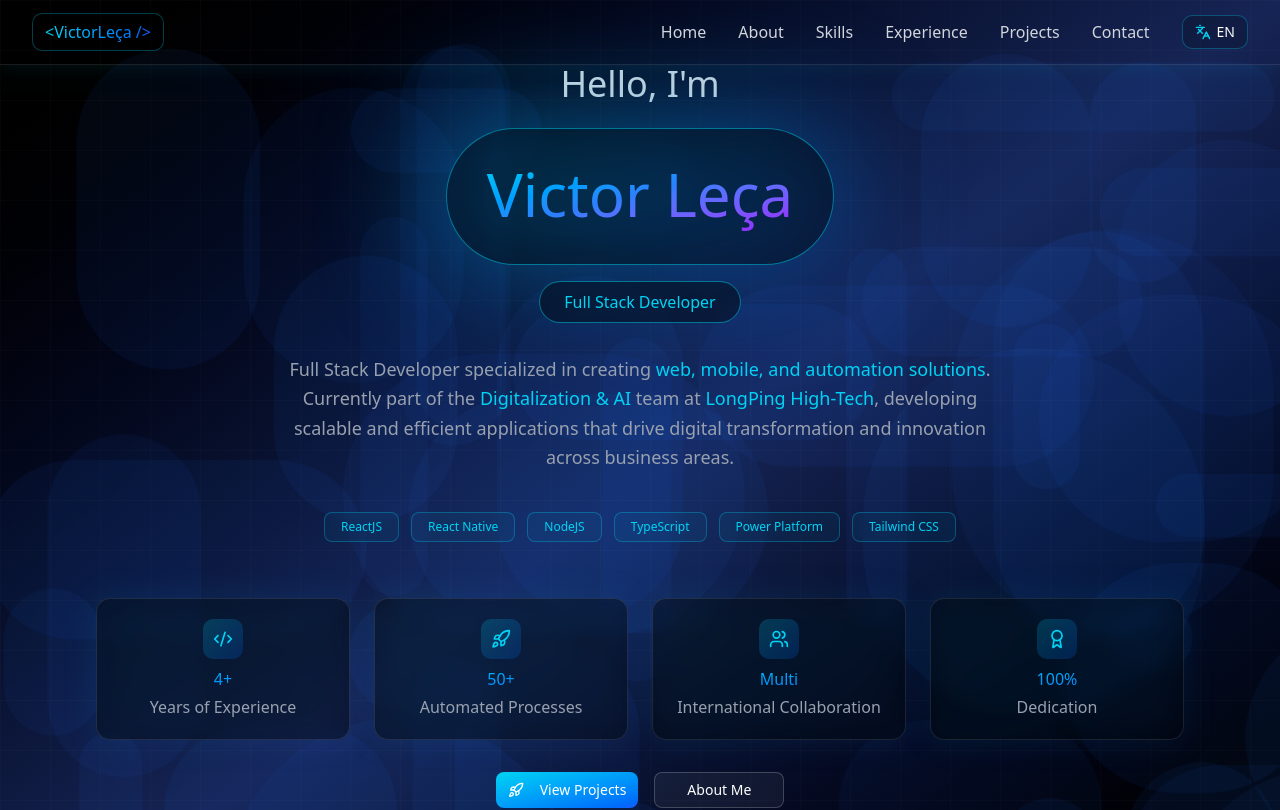
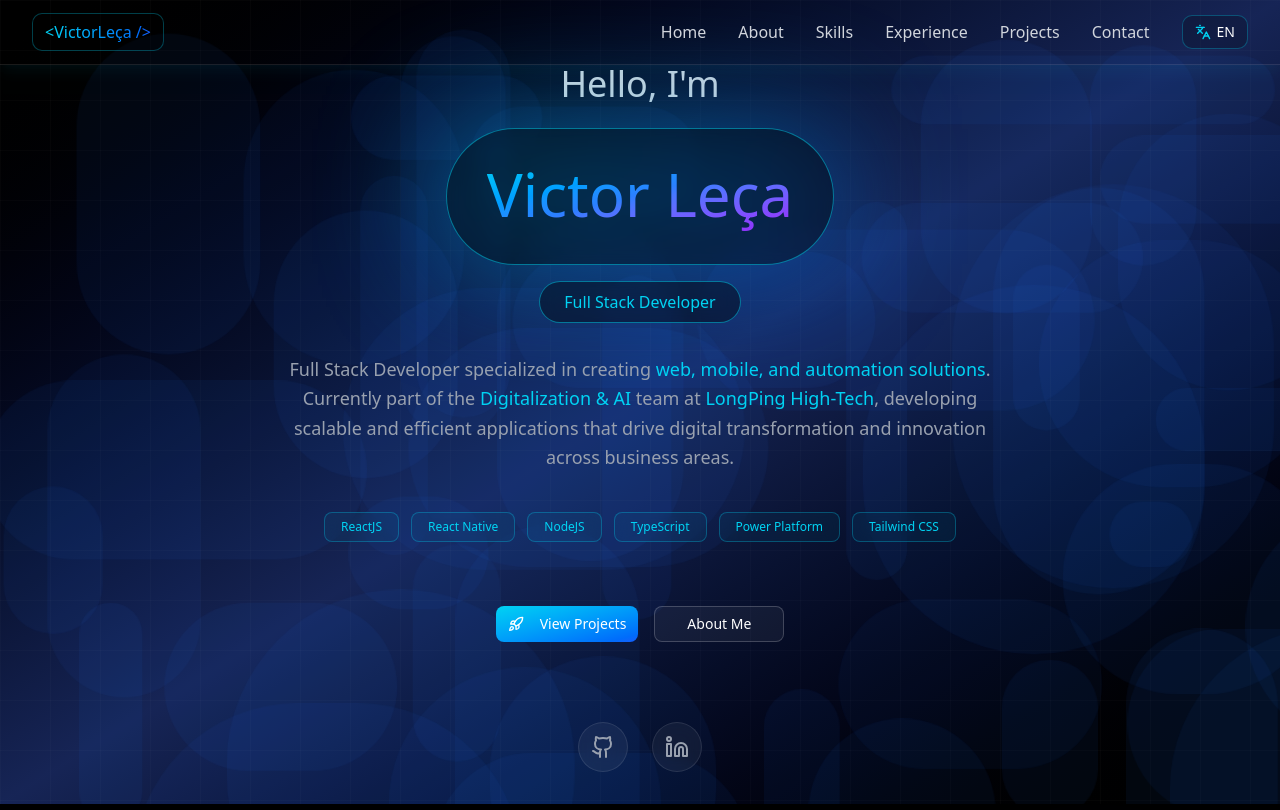
Before and after one commit to vLecaBR/victorleca_portfolio, a React (Vite) app: page / in a window 1280 px wide. Shown: the top 810 px of the page. Built offline with nearby package versions, Linux system fonts and the light colour scheme.

Commit message:
hero melhorado para carregamentos

```diff
--- a/src/components/About/About.tsx
+++ b/src/components/About/About.tsx
@@ -113,6 +113,8 @@ export function About() {
           ))}
         </div>
 
+
+
         <motion.div
           initial={{ opacity: 0, y: 50 }}
           animate={isInView ? { opacity: 1, y: 0 } : undefined}
--- a/src/components/Hero/Hero.tsx
+++ b/src/components/Hero/Hero.tsx
@@ -1,6 +1,6 @@
 import React, { useMemo } from "react";
 import { motion, useScroll, useTransform, LazyMotion, domAnimation } from "motion/react";
-import { Github, Linkedin, Code2, Rocket, Users, Award } from "lucide-react";
+import { Github, Linkedin, Rocket } from "lucide-react";
 import { useLanguage } from "../../context/LanguageContext";
 import { translations } from "../../locales/translations";
 import { Slot } from "@radix-ui/react-slot";
@@ -97,16 +97,6 @@ export function Hero() {
   const { language } = useLanguage();
   const t = translations[language].hero;
 
-  // useMemo evita recriar arrays toda renderização
-  const stats = useMemo(
-    () => [
-      { icon: Code2, value: "4+", label: t.stats.experience },
-      { icon: Rocket, value: "50+", label: t.stats.processes },
-      { icon: Users, value: "Multi", label: t.stats.collaboration },
-      { icon: Award, value: "100%", label: t.stats.dedication },
-    ],
-    [t]
-  );
 
   const mainTechs = useMemo(
     () => ["ReactJS", "React Native", "NodeJS", "TypeScript", "Power Platform", "Tailwind CSS"],
@@ -232,39 +222,7 @@ export function Hero() {
             ))}
           </motion.div>
 
-          {/* Stats */}
-          <motion.div
-            initial={{ opacity: 0, y: 30 }}
-            animate={{ opacity: 1, y: 0 }}
-            transition={{ duration: 0.8, delay: 0.7 }}
-            className="hidden md:grid grid-cols-2 md:grid-cols-4 gap-4 md:gap-6 mt-14 max-w-6xl mx-auto px-4"
-          >
-            {stats.map((stat, index) => (
-              <motion.div
-                key={stat.label}
-                initial={{ opacity: 0, y: 20 }}
-                animate={{ opacity: 1, y: 0 }}
-                transition={{ duration: 0.5, delay: 0.8 + index * 0.1 }}
-                whileHover={{ y: -5, scale: 1.05 }}
-                className="relative group will-change-transform"
-              >
-                <div className="absolute inset-0 bg-linear-to-br from-cyan-500/10 to-blue-500/10 rounded-xl blur-lg group-hover:blur-xl transition-all duration-300" />
-                <div className="relative p-4 md:p-5 bg-black/40 backdrop-blur-sm border border-white/10 rounded-xl hover:border-cyan-400/50 transition-all duration-500 hover:shadow-lg hover:shadow-cyan-500/5">
-                  <motion.div
-                    whileHover={{ rotate: 360 }}
-                    transition={{ duration: 0.6 }}
-                    className="inline-flex items-center justify-center w-10 h-10 mb-2 bg-linear-to-br from-cyan-400/20 to-blue-600/20 rounded-lg"
-                  >
-                    <stat.icon size={20} className="text-cyan-400" />
-                  </motion.div>
-                  <div className="bg-linear-to-br from-cyan-400 to-blue-600 bg-clip-text text-transparent mb-1">
-                    {stat.value}
-                  </div>
-                  <div className="text-gray-400">{stat.label}</div>
-                </div>
-              </motion.div>
-            ))}
-          </motion.div>
+
 
           {/* CTA */}
           <motion.div
```
